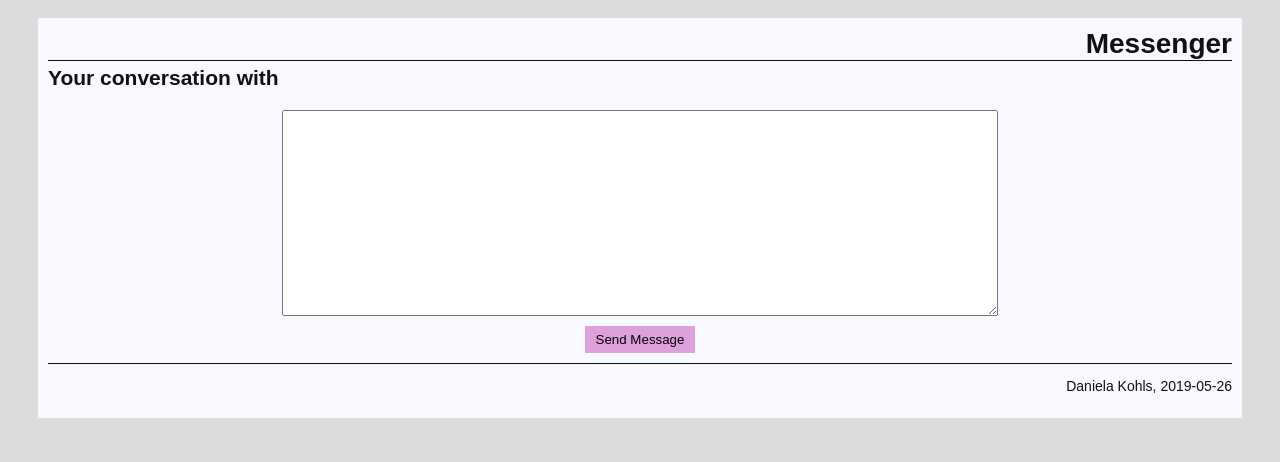
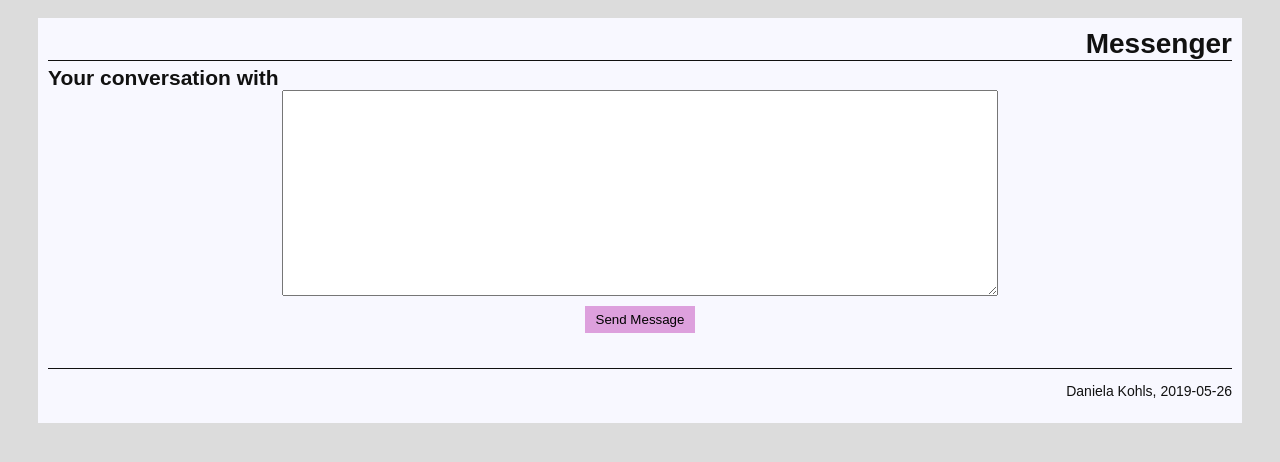
Before and after one commit to danigro77/messagnerfrontend, a React (Create React App) app: page /conversations/1/1 in a window 1280 px wide. Shown: the top 462 px of the page. Built offline with nearby package versions, Linux system fonts and the light colour scheme; no server answers.

Commit message:
add pagination to messages

```diff
--- a/src/components/container/conversation/conversation.js
+++ b/src/components/container/conversation/conversation.js
@@ -8,17 +8,21 @@ import {getConversation, addMessage} from "../../../redux/modules/conversation";
 import List from "../../core/list/list";
 import TextField from "../../core/text_field/text_field";
 import Button from "../../core/buttons/button";
+import Pagination from "../conversations/conversations";
+import {Row} from "react-bootstrap";
 
 
 class Conversation extends React.Component {
   constructor(props) {
     super(props);
     this.state = {
-      conversation: {},
       name: '',
       messages: [],
       newMessage: '',
       uuid: '',
+      page: 0,
+      total: 0,
+      per_page: 0,
     }
   }
 
@@ -32,13 +36,16 @@ class Conversation extends React.Component {
 
   componentDidUpdate(prevProps, prevState, snapshot) {
     const { conversation, match } = this.props;
-    const { data, uuid } = conversation;
+    const { data, page, total, per_page } = conversation;
+    const { uuid, name } = match.params;
     if (!equal(conversation, prevProps.conversation)) {
       this.setState({
-        conversation,
+        page,
+        total,
+        per_page,
         uuid,
-        name: match.params.name,
-        messages: data && data.messages && data.messages.sort((a, b) =>  new Date(a.created_at) - new Date(b.created_at))
+        name,
+        messages: data && data.messages && data.messages.sort((a, b) =>  new Date(b.created_at) - new Date(a.created_at))
       });
     }
   }
@@ -54,14 +61,22 @@ class Conversation extends React.Component {
     this.setState({newMessage: ''});
   };
 
+  onPageChange = (page) => {
+    this.props.getConversation(this.state.uuid, page.selected);
+    this.setState({page: page.selected})
+  };
+
   render() {
-    const { name, messages, newMessage } = this.state;
+    const { name, messages, newMessage, page, total, per_page } = this.state;
     return (
       <div className='conversation'>
         <h2>Your conversation with {name}</h2>
+        {page === 0 && <span>
+          <TextField value={newMessage} onChange={this.handleChange}/>
+          <Button onClick={this.sendMessage} text='Send Message'/>
+        </span>}
         <List data={messages} name={name} type='messages'/>
-        <TextField value={newMessage} onChange={this.handleChange}/>
-        <Button onClick={this.sendMessage} text='Send Message'/>
+        {total > per_page && <Row><Pagination page={page} total={total} onPageChange={this.onPageChange} /></Row>}
       </div>
     );
   }
--- a/src/components/container/conversations/conversations.js
+++ b/src/components/container/conversations/conversations.js
@@ -17,6 +17,7 @@ class Conversations extends React.Component {
       data: [],
       total: 0,
       page: 0,
+      per_page: 0,
     };
   }
 
@@ -27,10 +28,13 @@ class Conversations extends React.Component {
   }
 
   componentDidUpdate(prevProps, prevState, snapshot) {
-    const { total, data } = this.props.conversations;
+    const { total, data, page, per_page } = this.props.conversations;
+    console.log(this.props.conversations)
     if (this.props.conversations && (prevState.total !== total || !equal(data, prevState.data))) {
       this.setState({
         total,
+        page,
+        per_page,
         data: data && data.sort((a, b) =>  new Date(b.last_message.created_at) - new Date(a.last_message.created_at))
       })
     }
@@ -42,7 +46,7 @@ class Conversations extends React.Component {
   };
 
   render() {
-    const { total, data, page } = this.state;
+    const { total, data, page, per_page } = this.state;
     return (
       <Container className='conversations'>
         <Row><h2>{total} Conversations</h2></Row>
@@ -54,7 +58,7 @@ class Conversations extends React.Component {
             searchKeys={KEYS_TO_FILTERS}
           />
         </Row>
-        <Row><Pagination page={page} total={total} onPageChange={this.onPageChange} /></Row>
+        {total > per_page && <Row><Pagination page={page} total={total} onPageChange={this.onPageChange} /></Row>}
       </Container>
     );
   }
--- a/src/redux/modules/conversation.js
+++ b/src/redux/modules/conversation.js
@@ -12,7 +12,7 @@ export default function reducer(state = {}, action = {}) {
       return Object.assign({}, state, conversation);
     case CREATE:
       const newState = Object.assign({}, state)
-      newState.data.messages.push({
+      newState.data.messages.unshift({
         body: action.message,
         uuid: Math.random().toString(36).substring(7),
         created_at: new Date(),
@@ -32,9 +32,9 @@ function create(message) {
 }
 
 // API connections
-export function getConversation(uuid) {
+export function getConversation(uuid, page=0) {
   const path = `/conversations/${uuid}`;
-  return dispatch => callAPI(path)
+  return dispatch => callAPI(path, 'GET', {page})
     .then(data => {
       dispatch(get(data))
     })
```
